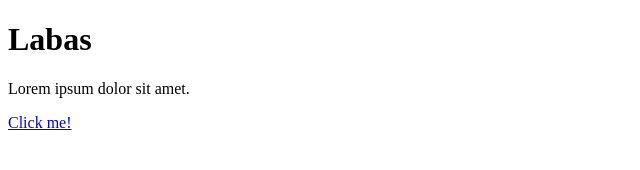
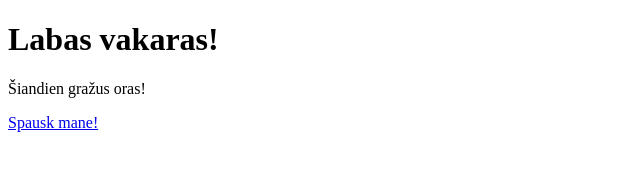
Before and after one commit to Zukauskas/js-dom, a website: page exercises/01/index.html in a window 1280 px wide. Shown: the whole page, without its empty margins (0-640 px from the left). Drawn offline with Linux system fonts and the light colour scheme.

Commit message:
First exercise done

```diff
--- a/exercises/01/index.html
+++ b/exercises/01/index.html
@@ -12,6 +12,7 @@
     <h1>Labas</h1>
     <p>Lorem ipsum dolor sit amet.</p>
     <a href="#">Click me!</a>
+    <script src="./index.js" defer></script>
 </body>
 
 </html>
--- a/exercises/01/index.js
+++ b/exercises/01/index.js
@@ -0,0 +1,8 @@
+const h1DOM = document.querySelector('h1');
+h1DOM.textContent = "Labas vakaras!";
+
+const paragraphDOM = document.querySelector('p');
+paragraphDOM.textContent = "Šiandien gražus oras!";
+
+const linkDOM = document.querySelector('a');
+linkDOM.textContent = "Spausk mane!";
```
